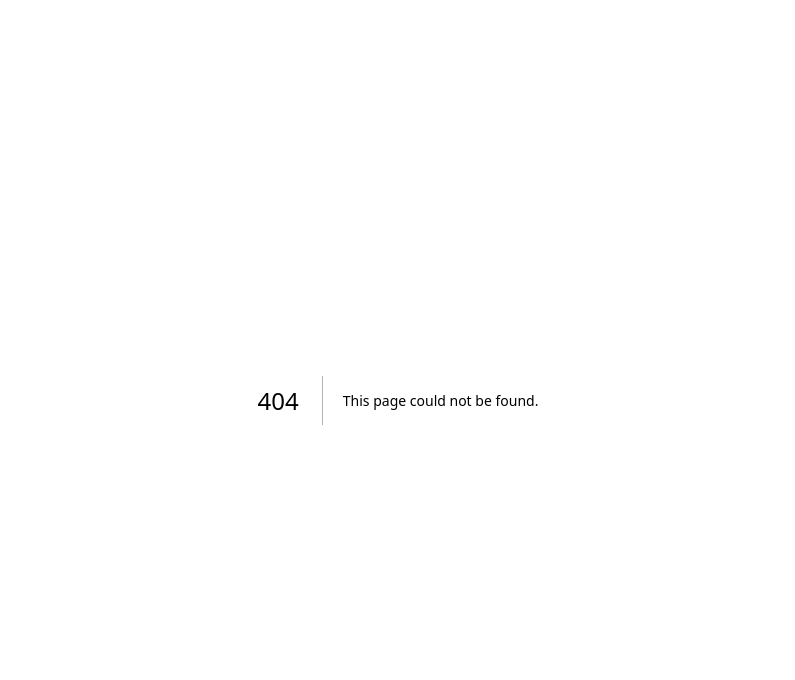
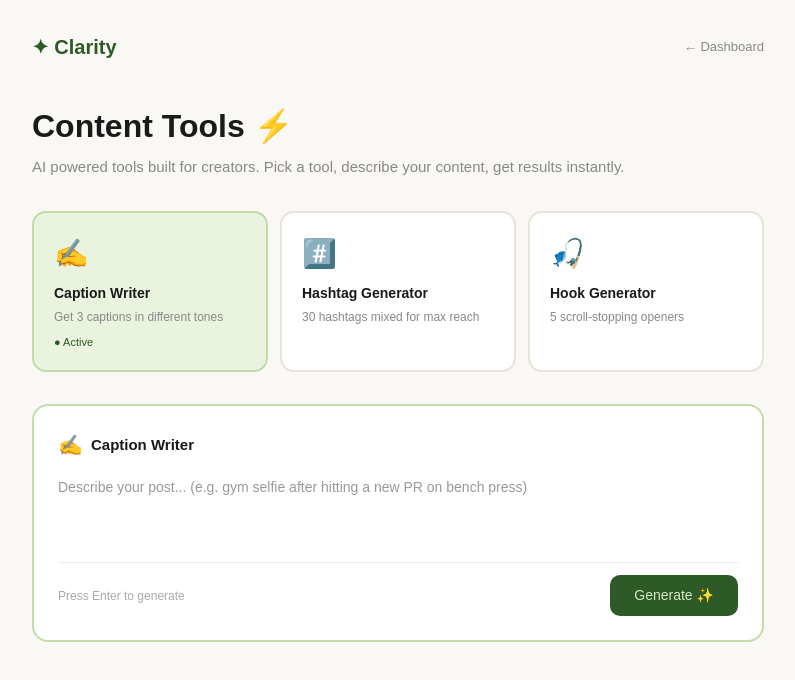
Before and after one commit to othmanamir131-clairty/clarity, a Next.js app: page /content in a window 1280 px wide. Before the commit this address had no page. Shown: the top 680 px of the page, without its empty margins (242-1037 px from the left). Built offline with nearby package versions, Linux system fonts and the light colour scheme.

Commit message:
add content tools page

```diff
--- /dev/null
+++ b/app/content/page.tsx
@@ -0,0 +1,153 @@
+'use client'
+
+import { useState } from 'react'
+
+type Tool = 'caption' | 'hashtag' | 'hook'
+
+export default function Content() {
+  const [activeTool, setActiveTool] = useState<Tool>('caption')
+  const [input, setInput] = useState('')
+  const [result, setResult] = useState('')
+  const [loading, setLoading] = useState(false)
+  const [copied, setCopied] = useState(false)
+
+  const tools = [
+    { id: 'caption', label: 'Caption Writer', emoji: '✍️', desc: 'Get 3 captions in different tones', color: '#eaf3de', border: '#c2dba8' },
+    { id: 'hashtag', label: 'Hashtag Generator', emoji: '#️⃣', desc: '30 hashtags mixed for max reach', color: '#f5f0e8', border: '#d6cfc0' },
+    { id: 'hook', label: 'Hook Generator', emoji: '🎣', desc: '5 scroll-stopping openers', color: '#fdf6e3', border: '#e8d5a0' },
+  ]
+
+  const prompts: Record<Tool, string> = {
+    caption: `You are a social media expert. Write 3 engaging captions for this post. Each caption should be different in tone — one professional, one casual, one inspiring. Use emojis naturally. Keep each under 150 words. Format with clear labels like "Option 1:", "Option 2:", "Option 3:".`,
+    hashtag: `You are a social media hashtag expert. Generate 30 highly relevant hashtags for this topic. Mix popular hashtags (1M+ posts) with medium (100K-1M) and niche ones (under 100K) for best reach. Group them into 3 sets of 10. Format clearly.`,
+    hook: `You are a viral content expert. Write 5 scroll-stopping hooks for this topic. Each hook should make someone stop scrolling and want to watch/read more. Use different styles: question, bold statement, controversy, story opener, and shocking fact. Label each clearly.`,
+  }
+
+  const placeholders: Record<Tool, string> = {
+    caption: 'Describe your post... (e.g. gym selfie after hitting a new PR on bench press)',
+    hashtag: 'Enter your niche or post topic... (e.g. fitness motivation, weight loss journey)',
+    hook: 'What is your video about... (e.g. how I lost 20 pounds in 3 months with no gym)',
+  }
+
+  const generate = async () => {
+    if (!input.trim()) return
+    setLoading(true)
+    setResult('')
+    const res = await fetch('/api/chat', {
+      method: 'POST',
+      headers: { 'Content-Type': 'application/json' },
+      body: JSON.stringify({ message: `${prompts[activeTool]}\n\nTopic/Post: ${input}` }),
+    })
+    const data = await res.json()
+    setResult(data.reply)
+    setLoading(false)
+  }
+
+  const copyToClipboard = () => {
+    navigator.clipboard.writeText(result)
+    setCopied(true)
+    setTimeout(() => setCopied(false), 2000)
+  }
+
+  const activeTool_ = tools.find(t => t.id === activeTool)!
+
+  return (
+    <>
+      <style>{`
+        * { box-sizing: border-box; margin: 0; padding: 0; }
+        @keyframes fadeIn { from { opacity: 0; transform: translateY(10px); } to { opacity: 1; transform: translateY(0); } }
+        @keyframes spin { to { transform: rotate(360deg); } }
+        @keyframes pulse { 0%, 100% { opacity: 1; } 50% { opacity: 0.5; } }
+        .tool-card { transition: all 0.2s ease; cursor: pointer; }
+        .tool-card:hover { transform: translateY(-2px); box-shadow: 0 4px 12px rgba(0,0,0,0.08); }
+        .generate-btn { transition: all 0.2s ease; }
+        .generate-btn:hover { transform: translateY(-1px); box-shadow: 0 4px 12px rgba(45,90,39,0.3); }
+        .result-fade { animation: fadeIn 0.4s ease; }
+        .spinner { width: 18px; height: 18px; border: 2px solid rgba(212,232,194,0.3); border-top: 2px solid #d4e8c2; border-radius: 50%; animation: spin 0.8s linear infinite; display: inline-block; }
+      `}</style>
+
+      <div style={{ minHeight: '100vh', backgroundColor: '#faf8f4', fontFamily: 'sans-serif' }}>
+        <div style={{ maxWidth: '780px', margin: '0 auto', padding: '2rem 1.5rem' }}>
+
+          <div style={{ display: 'flex', alignItems: 'center', justifyContent: 'space-between', marginBottom: '2.5rem' }}>
+            <div style={{ fontSize: '20px', fontWeight: '600', color: '#2d5a27' }}>✦ Clarity</div>
+            <div onClick={() => window.location.href = '/'} style={{ fontSize: '13px', color: '#888', cursor: 'pointer', display: 'flex', alignItems: 'center', gap: '4px' }}>← Dashboard</div>
+          </div>
+
+          <div style={{ marginBottom: '2rem' }}>
+            <div style={{ fontSize: '32px', fontWeight: '700', color: '#1a1a1a', marginBottom: '6px' }}>Content Tools ⚡</div>
+            <div style={{ fontSize: '15px', color: '#888' }}>AI powered tools built for creators. Pick a tool, describe your content, get results instantly.</div>
+          </div>
+
+          <div style={{ display: 'grid', gridTemplateColumns: 'repeat(3, 1fr)', gap: '12px', marginBottom: '2rem' }}>
+            {tools.map((tool) => (
+              <div
+                key={tool.id}
+                className="tool-card"
+                onClick={() => { setActiveTool(tool.id as Tool); setResult(''); setInput('') }}
+                style={{ backgroundColor: activeTool === tool.id ? tool.color : 'white', border: `2px solid ${activeTool === tool.id ? tool.border : '#e8e4da'}`, borderRadius: '14px', padding: '1.25rem', }}
+              >
+                <div style={{ fontSize: '28px', marginBottom: '8px' }}>{tool.emoji}</div>
+                <div style={{ fontSize: '14px', fontWeight: '600', color: '#1a1a1a', marginBottom: '4px' }}>{tool.label}</div>
+                <div style={{ fontSize: '12px', color: '#888' }}>{tool.desc}</div>
+                {activeTool === tool.id && (
+                  <div style={{ marginTop: '8px', fontSize: '11px', color: '#2d5a27', fontWeight: '500' }}>● Active</div>
+                )}
+              </div>
+            ))}
+          </div>
+
+          <div style={{ backgroundColor: 'white', border: `2px solid ${activeTool_.border}`, borderRadius: '16px', padding: '1.5rem', marginBottom: '1.25rem', transition: 'border-color 0.2s ease' }}>
+            <div style={{ display: 'flex', alignItems: 'center', gap: '8px', marginBottom: '1rem' }}>
+              <span style={{ fontSize: '20px' }}>{activeTool_.emoji}</span>
+              <div style={{ fontSize: '15px', fontWeight: '600', color: '#1a1a1a' }}>{activeTool_.label}</div>
+            </div>
+            <textarea
+              value={input}
+              onChange={(e) => setInput(e.target.value)}
+              onKeyDown={(e) => e.key === 'Enter' && !e.shiftKey && generate()}
+              placeholder={placeholders[activeTool]}
+              rows={3}
+              style={{ width: '100%', border: 'none', outline: 'none', fontSize: '14px', color: '#333', resize: 'none', fontFamily: 'sans-serif', backgroundColor: 'transparent', lineHeight: '1.6' }}
+            />
+            <div style={{ display: 'flex', justifyContent: 'space-between', alignItems: 'center', marginTop: '12px', paddingTop: '12px', borderTop: '1px solid #f0ece4' }}>
+              <div style={{ fontSize: '12px', color: '#aaa' }}>Press Enter to generate</div>
+              <button
+                className="generate-btn"
+                onClick={generate}
+                disabled={loading}
+                style={{ backgroundColor: '#2d5a27', color: '#d4e8c2', border: 'none', borderRadius: '10px', padding: '10px 24px', fontSize: '14px', cursor: 'pointer', fontWeight: '500', display: 'flex', alignItems: 'center', gap: '8px' }}
+              >
+                {loading ? <><span className="spinner"></span> Generating...</> : 'Generate ✨'}
+              </button>
+            </div>
+          </div>
+
+          {result && (
+            <div className="result-fade" style={{ backgroundColor: 'white', border: '1px solid #d6cfc0', borderRadius: '16px', padding: '1.5rem' }}>
+              <div style={{ display: 'flex', justifyContent: 'space-between', alignItems: 'center', marginBottom: '1rem' }}>
+                <div style={{ fontSize: '13px', fontWeight: '600', color: '#2d5a27', textTransform: 'uppercase', letterSpacing: '0.06em' }}>✨ Your results</div>
+                <button
+                  onClick={copyToClipboard}
+                  style={{ backgroundColor: copied ? '#eaf3de' : 'transparent', border: `1px solid ${copied ? '#c2dba8' : '#d6cfc0'}`, borderRadius: '8px', padding: '6px 14px', fontSize: '12px', cursor: 'pointer', color: copied ? '#2d5a27' : '#888', transition: 'all 0.2s ease' }}
+                >
+                  {copied ? '✓ Copied!' : '📋 Copy all'}
+                </button>
+              </div>
+              <div
+                style={{ fontSize: '14px', color: '#333', lineHeight: '1.9', whiteSpace: 'pre-wrap' }}
+                dangerouslySetInnerHTML={{ __html: result.replace(/\*\*(.*?)\*\*/g, '<strong>$1</strong>') }}
+              />
+              <button
+                onClick={generate}
+                style={{ marginTop: '1.25rem', backgroundColor: 'transparent', border: '1px solid #d6cfc0', borderRadius: '8px', padding: '8px 16px', fontSize: '13px', cursor: 'pointer', color: '#888' }}
+              >
+                🔄 Regenerate
+              </button>
+            </div>
+          )}
+        </div>
+      </div>
+    </>
+  )
+}
--- a/app/page.tsx
+++ b/app/page.tsx
@@ -74,6 +74,7 @@ setTimeout(() => fetchIdeas(), 1500)  }
           <div style={{ padding: '8px 10px', borderRadius: '8px', backgroundColor: '#d4e8c2', color: '#2d5a27', fontWeight: '500', fontSize: '14px', cursor: 'pointer' }}>📊 Dashboard</div>
           <div style={{ padding: '8px 10px', borderRadius: '8px', color: '#4a4a4a', fontSize: '14px', cursor: 'pointer' }}>💡 My ideas</div>
           <div onClick={() => window.location.href = '/report'} style={{ padding: '8px 10px', borderRadius: '8px', color: '#4a4a4a', fontSize: '14px', cursor: 'pointer' }}>✨ Clarity Score</div>
+          <div onClick={() => window.location.href = '/content'} style={{ padding: '8px 10px', borderRadius: '8px', color: '#4a4a4a', fontSize: '14px', cursor: 'pointer' }}>⚡ Content Tools</div>
           <p style={{ fontSize: '10px', color: '#aaa', textTransform: 'uppercase', letterSpacing: '0.08em', padding: '8px 8px 4px' }}>Outputs</p>
           <div style={{ padding: '8px 10px', borderRadius: '8px', color: '#4a4a4a', fontSize: '14px', cursor: 'pointer' }}>📋 Spreadsheets</div>
           <div style={{ padding: '8px 10px', borderRadius: '8px', color: '#4a4a4a', fontSize: '14px', cursor: 'pointer' }}>📅 Content calendar</div>
```
